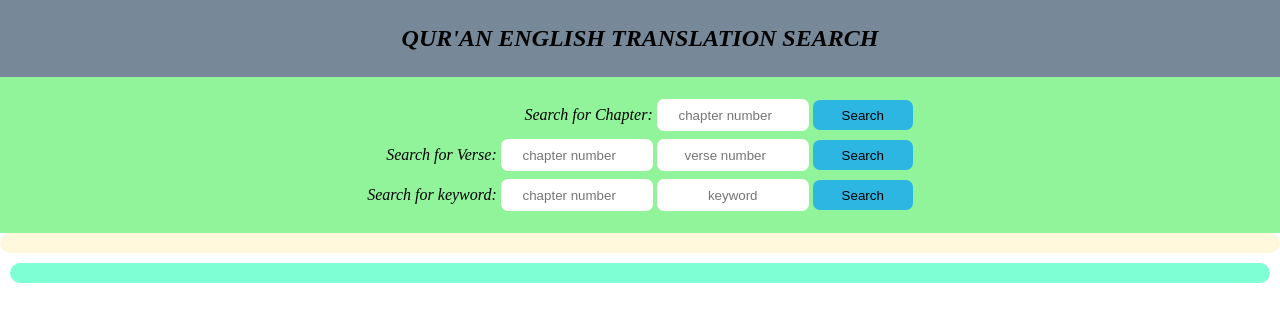
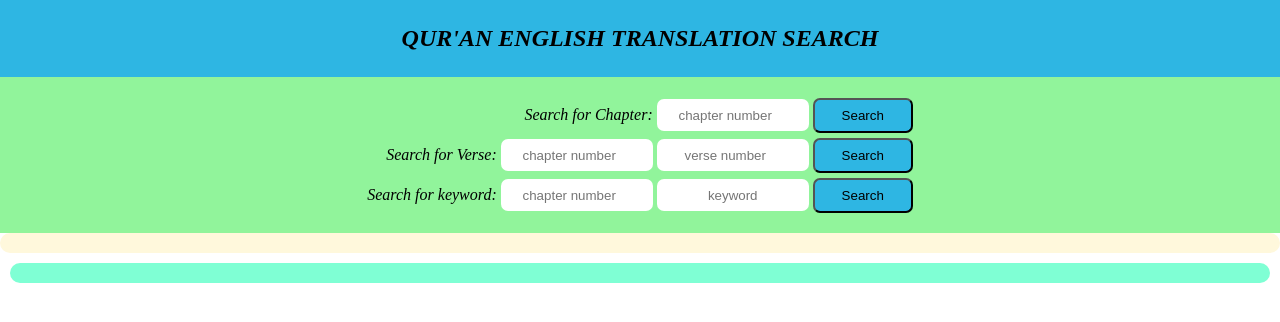
Before and after one commit to abdulsalamabdikarim/phase-1-week-4-project-quran-translation-search, a plain HTML site: page index.html in a window 1280 px wide. Drawn offline with Linux system fonts and the light colour scheme.

Commit message:
Changed verse div font size and header div background colour

```diff
--- a/style/style.css
+++ b/style/style.css
@@ -4,7 +4,7 @@ body{
 }
 #header_div{
     padding: 5px;
-    background-color: lightslategray;
+    background-color: rgb(46, 182, 227);
     font-style: oblique;
     font-family: American Typewriter,serif;
     text-decoration: aliceblue;
@@ -30,6 +30,8 @@ body{
     border-radius: 20px;
     width: auto;
     text-align: center;
+    font-size: larger;
+    font-weight: 500;
 }
 #verses_div{
     background-color: aquamarine;
@@ -38,6 +40,7 @@ body{
     border-radius: 20px;
     width: auto;
     text-align: justify;
+    font-size: larger;
 }
 .input_field{
     width: 140px;
@@ -47,17 +50,16 @@ body{
     border-radius: 7px;
     border: none;
 }
+
+.btn{
+    width: 100px;
+    height: 35px;
+    border-radius: 7px;
+    background-color: rgb(46, 182, 227);
+}
 input:hover {
     box-shadow: 0 0 10px rgba(0,0,0,.3);
   }
-
-.btn{
-    width: 100px;
-    height: 30px;
-    border-radius: 7px;
-    background-color: rgb(46, 182, 227);
-    border: none;
-}
 button:hover {
     box-shadow: 0 0 10px rgba(0,0,0,.3);
   }
```
